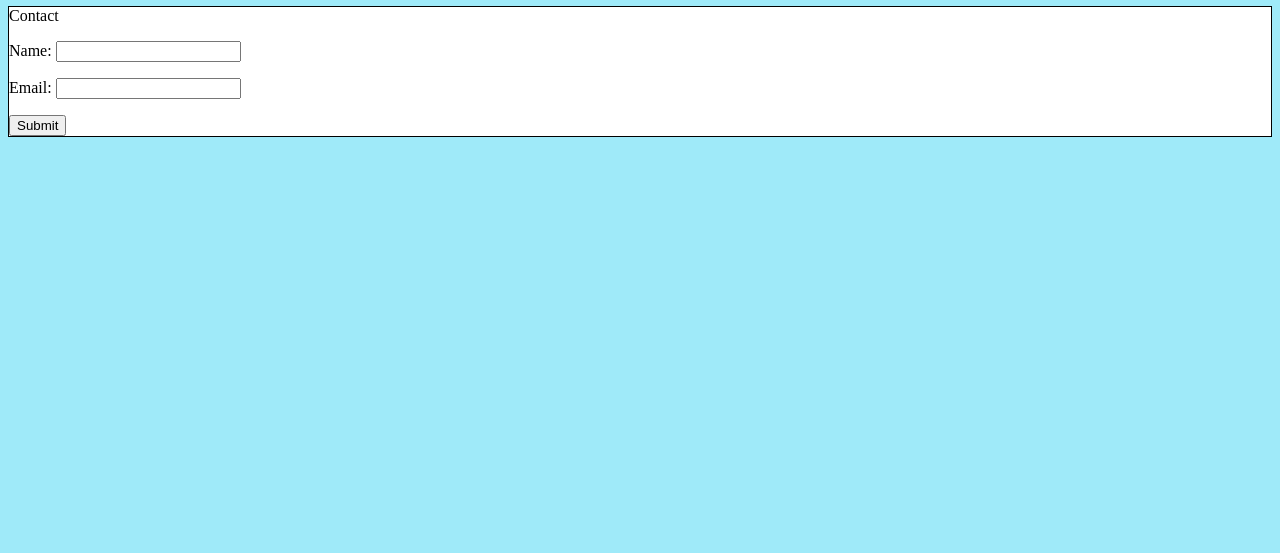
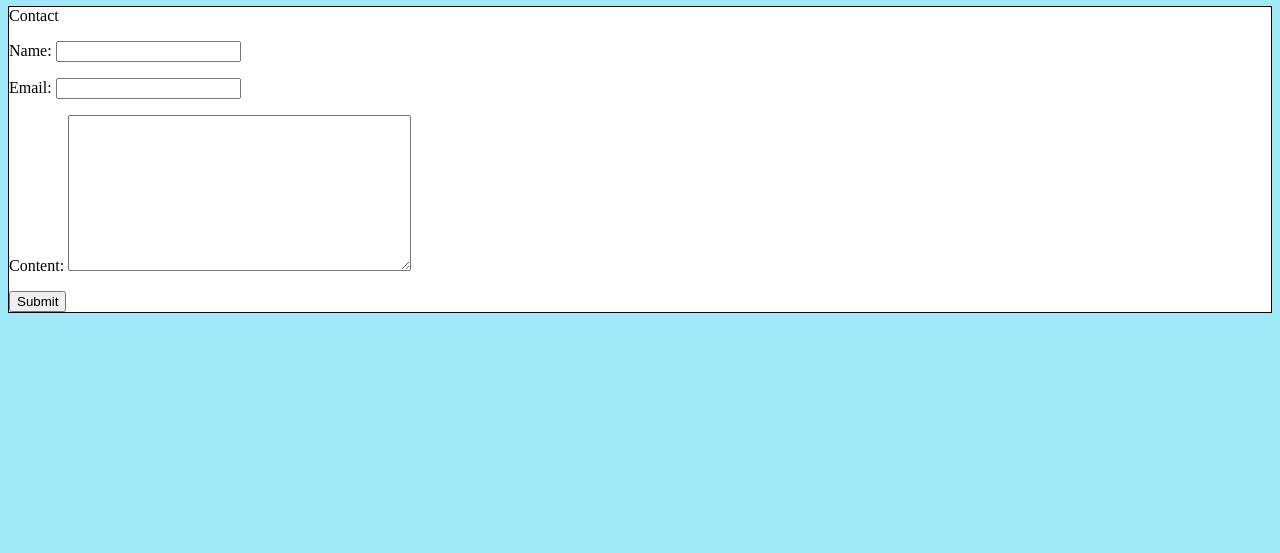
Before and after one commit to ataullah81/Charity-Finder-App, a Django app: template charityfinder/charityfinderapp/templates/contact.html in a window 1280 px wide. Shown: the part 46-599 px from the top of the page. Run offline with Django 4.2, Linux system fonts and the light colour scheme; the template is opened without the code that fills it: values that come from a table or form of the project are taken from there, others are empty; tables that the repository leaves empty hold one stand-in row (values such as "Sample post").

Commit message:
contact form

```diff
--- a/charityfinder/charityfinderapp/forms.py
+++ b/charityfinder/charityfinderapp/forms.py
@@ -11,4 +11,4 @@ class CharityForm(forms.ModelForm):
 class ContactForm(forms.Form):
     name = forms.CharField(max_length=255)
     email = forms.EmailField()
-    content = forms.Textarea()
+    content = forms.CharField(widget=forms.Textarea)
--- a/charityfinder/charityfinderapp/static/css/style.css
+++ b/charityfinder/charityfinderapp/static/css/style.css
@@ -99,7 +99,7 @@ float: left;
    text-align: center;
    opacity: 0.5;
 }
-.about, .donate, .charityform, .home, .search{
+.about, .donate, .charityform, .home, .search,.contact{
     margin-top: 44px;
     margin-bottom: 55px;
     border: 1px solid black;
--- a/charityfinder/charityfinderapp/templates/contact.html
+++ b/charityfinder/charityfinderapp/templates/contact.html
@@ -4,13 +4,13 @@
 
     <section>
         <div class="container">
-            <div class="donate">
+            <div class="contact">
         Contact
                <form method="post" action=".">
                    {% csrf_token %}
-                   {{ form.as_p}}
+                   {{ contact.as_p}}
+                   <button>Submit</button>
                </form>
-                <button>Submit</button>
                 </div>
             </div>
 
--- a/charityfinder/charityfinderapp/urls.py
+++ b/charityfinder/charityfinderapp/urls.py
@@ -8,5 +8,5 @@ urlpatterns = [
     path('about', views.about_func, name='about'),
     path('donate', views.donate_func, name='donate'),
     path('search_charity', views.search_charity_func, name='search_charity'),
-    path('contact_charity', views.contact_func, name='contact'),
+    path('contact', views.contact_func, name='contact'),
 ]
```
Also changed, not shown: charityfinder/charityfinderapp/views.py (+8 -2 lines).
